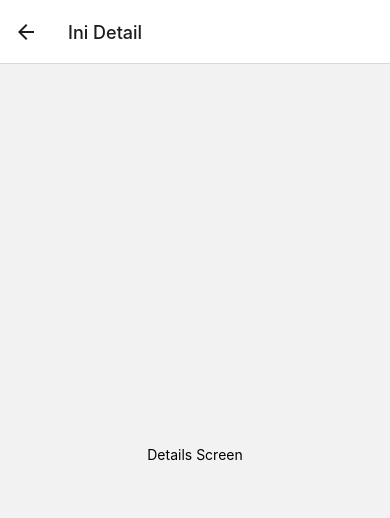
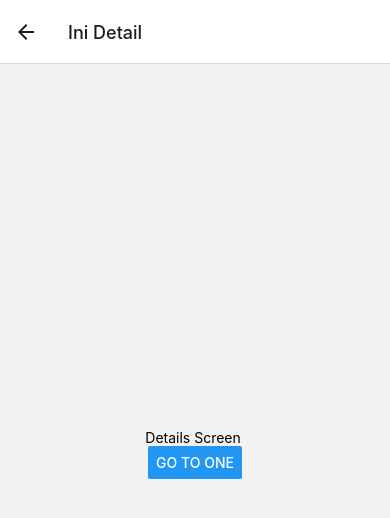
Before and after one commit to aqigif/bsi-app, a React Native app: screen /Details in a window 390 px wide. Shown: the top 518 px of the page. Built offline with nearby package versions, Linux system fonts and the light colour scheme.

Commit message:
update navigations

```diff
--- a/src/screens/Details.js
+++ b/src/screens/Details.js
@@ -1,11 +1,23 @@
 // components/DetailsScreen.js
+import { useNavigation } from '@react-navigation/native';
 import React from 'react';
-import { View, Text } from 'react-native';
+import { View, Text, Button } from 'react-native';
 
-const DetailsScreen = () => {
+const DetailsScreen = ({route}) => {
+  const navigation = useNavigation()
   return (
     <View style={{ flex: 1, justifyContent: 'center', alignItems: 'center' }}>
-      <Text>Details Screen</Text>
+      <Text>Details Screen {route?.params?.id}</Text>
+      <Button
+        title="Go to One"
+        onPress={() => {
+          try {
+            navigation.navigate('One')
+          } catch (error) {
+            console.log(error)
+          }
+        }}
+      />
     </View>
   );
 };
--- a/src/screens/Home.js
+++ b/src/screens/Home.js
@@ -7,7 +7,7 @@ const HomeScreen = ({ navigation }) => {
       <Text>Home Screen</Text>
       <Button
         title="Go to Details"
-        onPress={() => navigation.navigate('Details')}
+        onPress={() => navigation.navigate('Details', {id: '1234jkfhbsajkhdjsak'})}
       />
       <Button
         title="Go to One"
```
Also changed, not shown: 1 other file (tests, documents, lock files or other folders).
